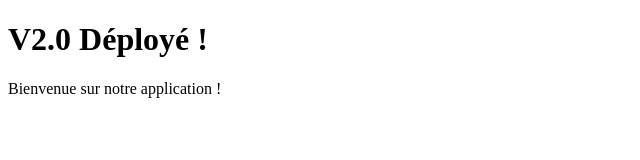
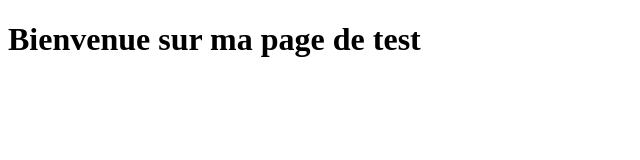
Before and after one commit to adam-messaoudi/pipeline-securise-ci-cd, a plain HTML site: page app/index.html in a window 1280 px wide. Shown: the whole page, without its empty margins (0-640 px from the left). Drawn offline with Linux system fonts and the light colour scheme.

```diff
--- a/app/index.html
+++ b/app/index.html
@@ -2,11 +2,9 @@
 <html lang="fr">
 <head>
     <meta charset="UTF-8">
-    <title>Bienvenue</title>
+    <title>Page de test</title>
 </head>
 <body>
-    <h1>V2.0 Déployé !</h1>
-    <p>Bienvenue sur notre application !</p>
-    <!-- Généré le : à compléter plus tard -->
+    <h1>Bienvenue sur ma page de test</h1>
 </body>
 </html>
```
Also changed, not shown: 1 other file.
